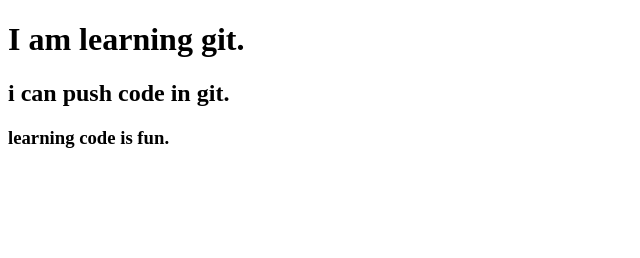
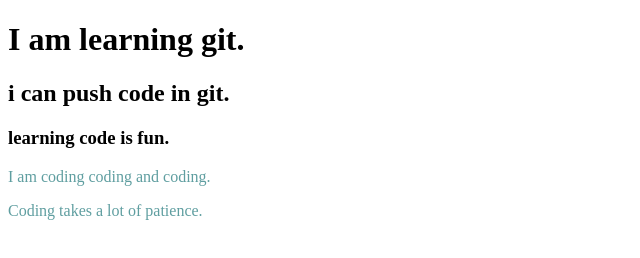
Before and after one commit to afrojani/my_2nd_repo, a plain HTML site: page 2nd_index.html in a window 1280 px wide. Shown: the whole page, without its empty margins (0-640 px from the left). Drawn offline with Linux system fonts and the light colour scheme.

Commit message:
style added

```diff
--- a/2nd_index.html
+++ b/2nd_index.html
@@ -5,10 +5,13 @@
     <meta http-equiv="X-UA-Compatible" content="IE=edge">
     <meta name="viewport" content="width=device-width, initial-scale=1.0">
     <title>MY second GitHub Repo</title>
+    <link rel="stylesheet" href="style.css">
 </head>
 <body>
     <h1>I am learning git.</h1>
     <h2>i can push code in git.</h2>
     <h3>learning code is fun.</h3>
+    <p>I am coding coding and coding.</p>
+    <p>Coding takes a lot of patience.</p>
 </body>
 </html>
--- /dev/null
+++ b/style.css
@@ -0,0 +1,3 @@
+p{
+    color: cadetblue;
+}
```
